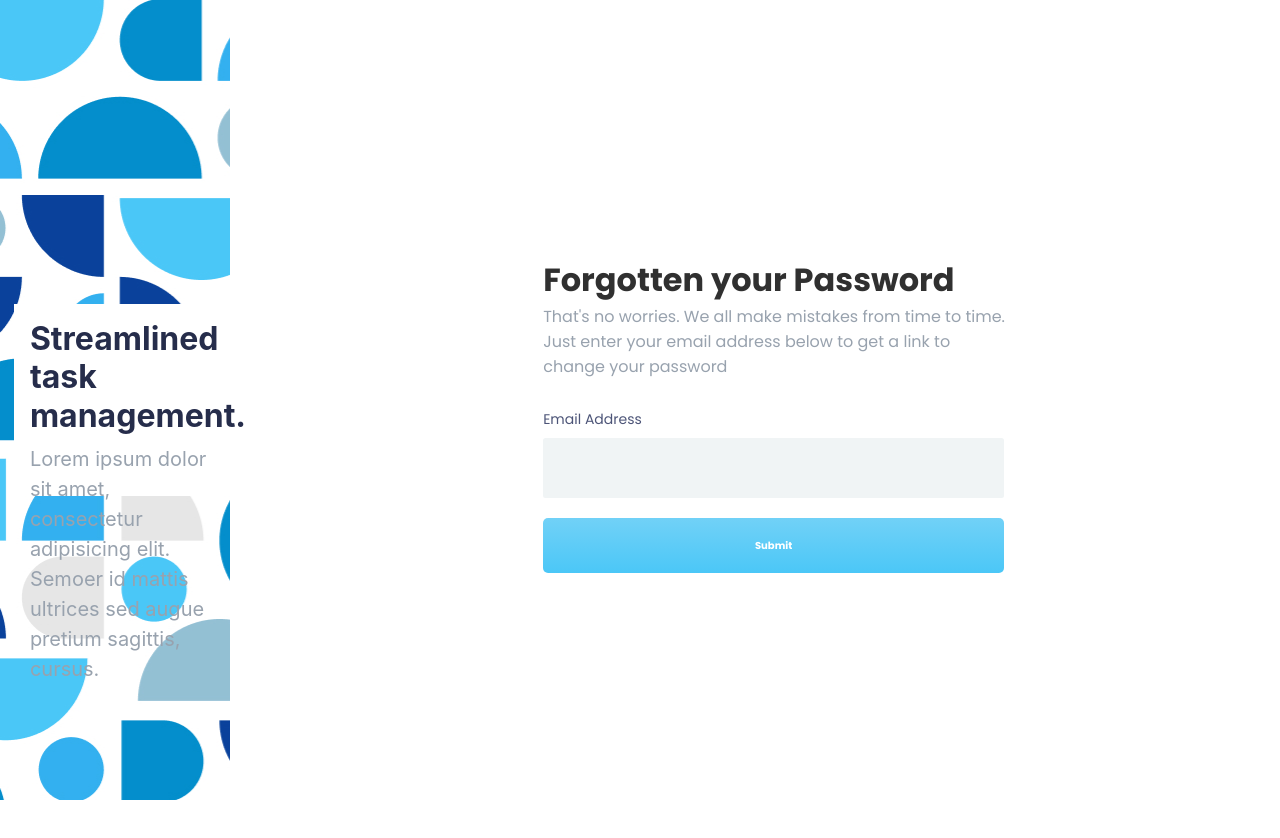
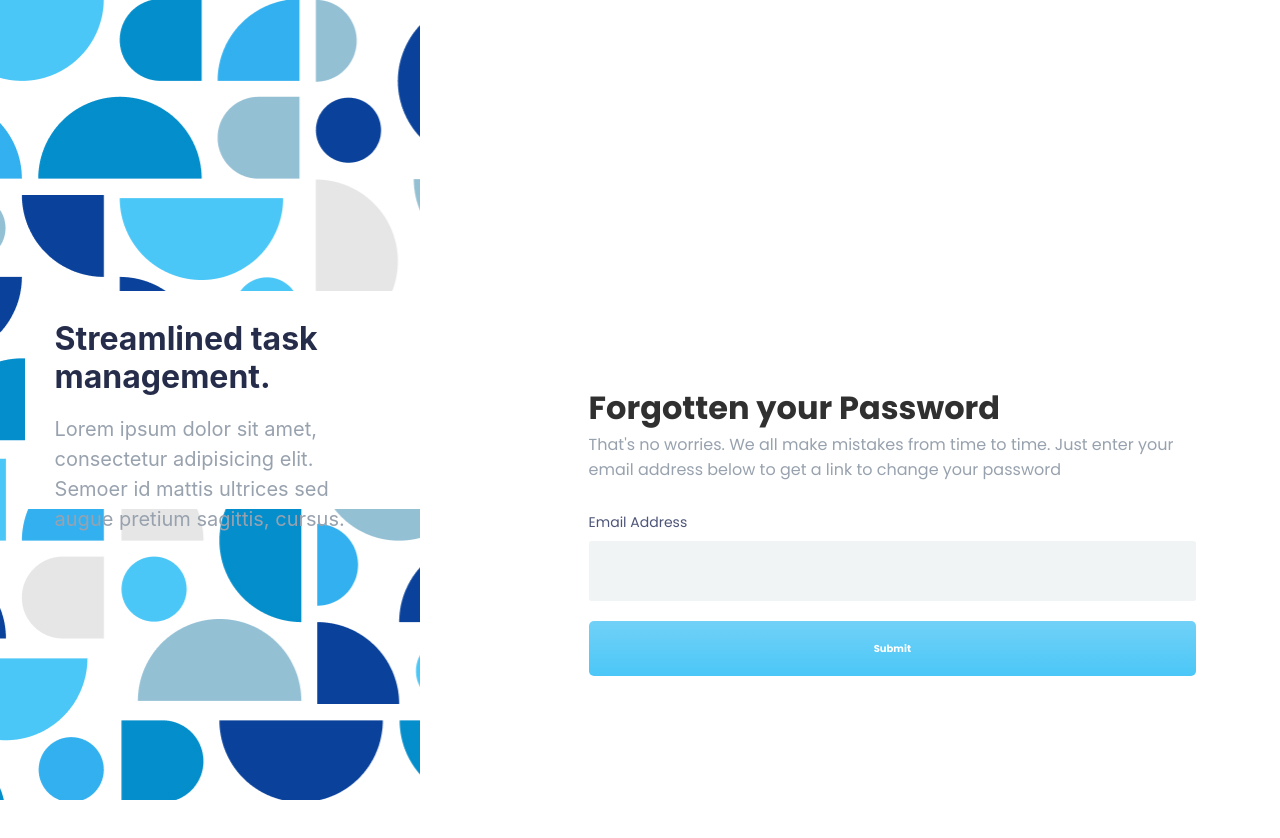
Before and after one commit to nology-tech/march-unityhr, a React (Create React App) app: page / in a window 1280 px wide. Shown: the top 838 px of the page. Built offline with nearby package versions, Linux system fonts and the light colour scheme.

Commit message:
minor changes

```diff
--- a/src/App.jsx
+++ b/src/App.jsx
@@ -27,7 +27,7 @@ const app = initializeApp(firebaseConfig);
 const analytics = getAnalytics(app);
 */
 //import { BrowserRouter as Router, Routes, Route } from "react-router-dom";
-import ForgotPassword from "./Components/ForgotPassword/ForgotPassword";
+import ForgotPassword from "./components/ForgotPassword/ForgotPassword";
 const App = () => {
   return (
     <div className="App">
--- a/src/Components/ForgotPassword/ForgotPassword.scss
+++ b/src/Components/ForgotPassword/ForgotPassword.scss
@@ -5,14 +5,14 @@
   justify-content: space-around;
 
   .authentication-left-Side {
-     width: 50%;
+    width: 70%;
   }
 
   .forgotten-password-form {
     display: flex;
     flex-direction: column;
-    padding: 20%;
-    /* margin: 0% 40% 30% 0%; */
+    padding: 5%;
+    margin: 25% 0% 25% 0%;
     &__heading {
       color: $font-color-black;
       font-family: $font-poppins;
```
